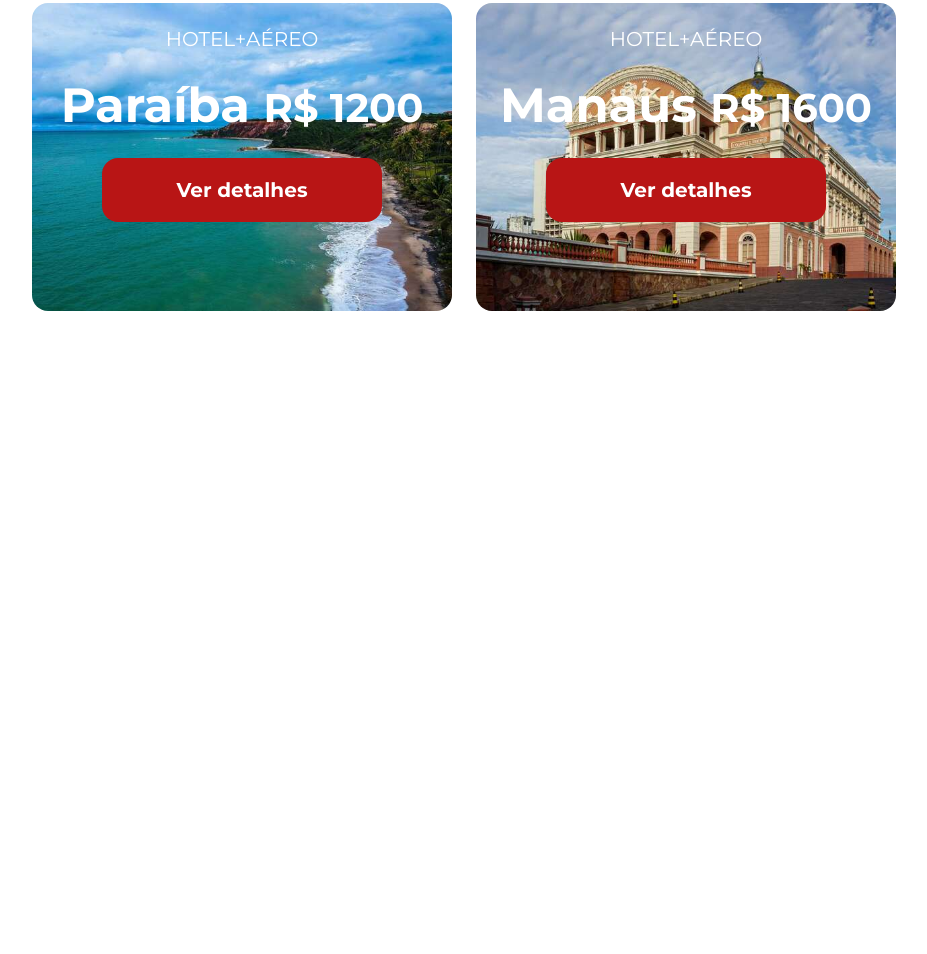
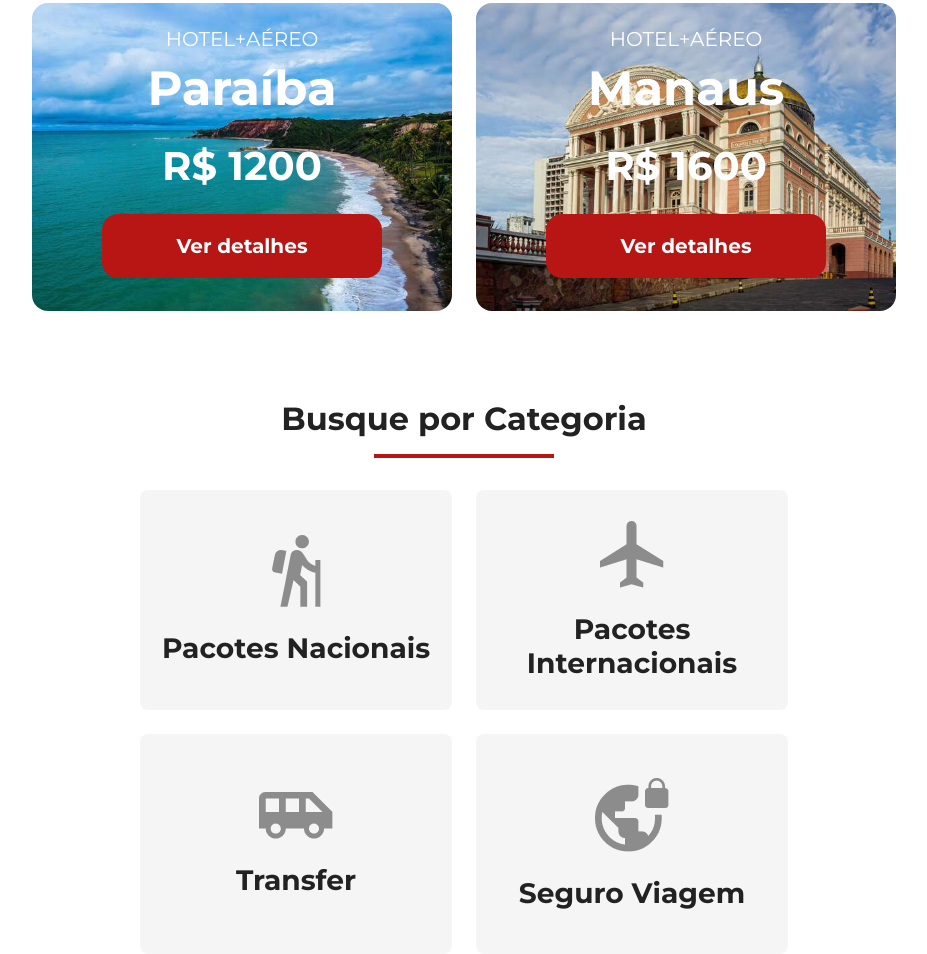
Before and after one commit to Igor-de-Lima52/Jornada-Viagens, a plain HTML site: page index.html in a window 1280 px wide. Shown: the part 1548-2502 px from the top of the page, without its empty margins (176-1103 px from the left). Before the commit the page ends 1859 px from the top, so only its background shows below. Drawn offline with Linux system fonts and the light colour scheme.

Commit message:
Finaliza a seção de categorias

```diff
--- /dev/null
+++ b/css/categories.css
@@ -0,0 +1,50 @@
+.categories {
+  margin-top: 88px;
+}
+
+.categories-cards {
+  display: flex;
+  flex-direction: column;
+  justify-content: center;
+  align-items: center;
+  gap: 24px;
+}
+
+.category {
+  width: 312px;
+  height: 220px;
+  background: var(--background-secondary-color);
+  border-radius: 8px;
+  display: flex;
+  flex-direction: column;
+  justify-content: center;
+  align-items: center;
+  gap: 24px;
+  text-align: center;
+  font-size: 24px;
+  text-transform: capitalize;
+}
+
+@media screen and (min-width: 768px) {
+  .categories-cards {
+    flex-direction: row;
+    flex-wrap: wrap;
+  }
+}
+
+@media screen and (min-width: 1024px) {
+  .categories {
+    width: 800px;
+    margin: 88px auto 0;
+  }
+}
+
+@media screen and (min-width: 1440px) {
+  .categories {
+    width: 1400px;
+  }
+
+  .category {
+    width: 282px;
+  }
+}
--- a/css/offers.css
+++ b/css/offers.css
@@ -28,6 +28,8 @@
 }
 
 .card header h3 {
+  display: flex;
+  flex-direction: column;
   font-size: 40px;
   font-weight: var(--title-weight);
   margin: 8px 0 0;
--- a/css/style.css
+++ b/css/style.css
@@ -2,3 +2,4 @@
 @import url(header.css);
 @import url(hero.css);
 @import url(offers.css);
+@import url(categories.css);
--- a/index.html
+++ b/index.html
@@ -80,11 +80,29 @@
       </article>
     </section>
   </section>
-  <!-- <section class="categories">
+  <section class="categories">
     <div class="section-title">
-      <h2>Busque por categoria</h2>
+      <h2>Busque por Categoria</h2>
       <hr />
     </div>
-  </section> -->
+    <section class="categories-cards">
+      <section class="category">
+        <img src="./img/icon-pacotes-nacionais.png" alt="Ícone de um boneco de palito caminhando com um cajado e uma mochila nas costas">
+        <h3>Pacotes nacionais</h3>
+      </section>
+      <section class="category">
+        <img src="./img/icon-pacotes-internacionais.png" alt="Ícone de um avião">
+        <h3>Pacotes internacionais</h3>
+      </section>
+      <section class="category">
+        <img src="./img/icon-transfer.png" alt="Ícone de um carro">
+        <h3>Transfer</h3>
+      </section>
+      <section class="category">
+        <img src="./img/icon-seguro-viagem.png" alt="Ícone de um planeta com um cadeado no canto superior direito">
+        <h3>Seguro viagem</h3>
+      </section>
+    </section>
+  </section>
 </body>
 </html>
```
Also changed, not shown: img/icon-pacotes-internacionais.png (added), img/icon-pacotes-nacionais.png (added), img/icon-seguro-viagem.png (added), img/icon-transfer.png (added).
